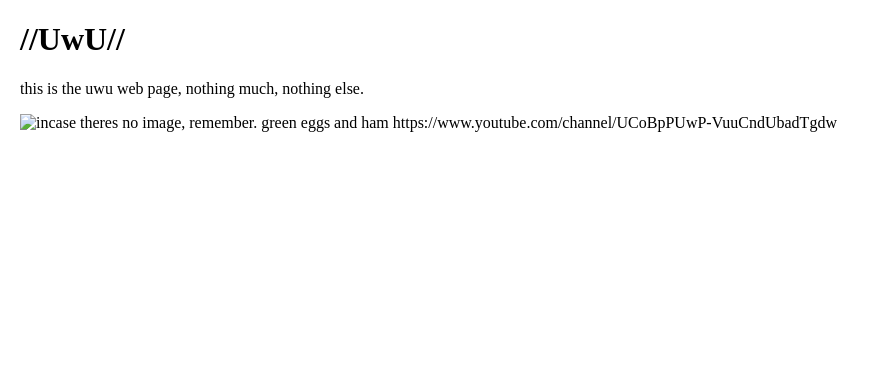
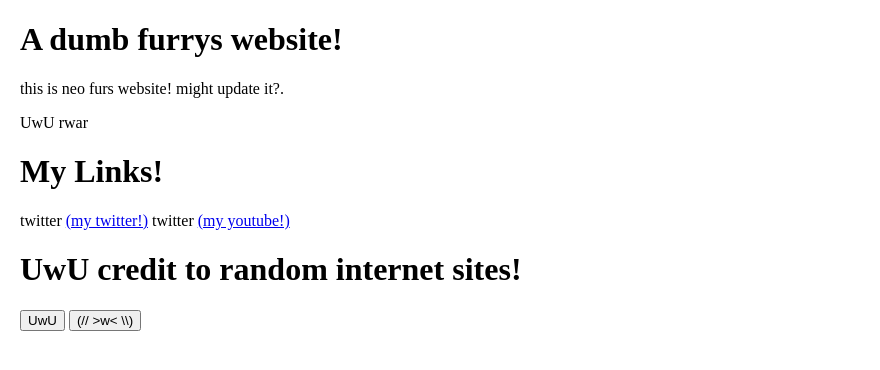
Before and after one commit to slyfallacy/UWUNET, a plain HTML site: page index.html in a window 1280 px wide. Shown: the whole page, without its empty margins (0-880 px from the left). Drawn offline with Linux system fonts and the light colour scheme.

Commit message:
Update index.html

```diff
--- a/index.html
+++ b/index.html
@@ -1,5 +1,5 @@
 <!--
-UwU.
+Online HTML, CSS and JavaScript editor to run code online.
 -->
 <!DOCTYPE html>
 <html lang="en">
@@ -8,22 +8,62 @@ UwU.
     <meta charset="UTF-8" />
     <meta name="viewport" content="width=device-width, initial-scale=1.0" />
     <link rel="stylesheet" href="style.css" />
-    <title>UWUNET</title>
+    <title>UWUNET2</title>
 </head>
 
 <body>
     <h1>
-        //UwU//
+       A dumb furrys website!
     </h1>
     <p>
-        this is the uwu web page, nothing much, nothing else.
+        this is neo furs website! might update it?.
+        </h1>
+    <p>
+        UwU rwar
     </p>
     <script src="script.js"></script>
 </body>
 
 </html>
 
+<html>
+   <head>
+      <title>HTML Hyperlinks</title>
+   </head>
 
-<img src="pixil-gif-drawing (79).jpg" alt="incase theres no image, remember. green eggs and ham" style="width:20%">
+   <body>
+      <h1>My Links!</h1>
+      <p>
+         twitter <a href="https://twitter.com/dakotasylveste3">(my twitter!)</a>  twitter <a href="https://www.youtube.com/channel/UCoBpPUwP-VuuCndUbadTgdw">(my youtube!)</a>
+      </p>
+   </body>
+</html>
 
-  </html>  https://www.youtube.com/channel/UCoBpPUwP-VuuCndUbadTgdw
+
+
+<!DOCTYPE html>
+<html>
+
+<head>
+    <meta charset="UTF-8">
+    <meta name="viewport",
+          content="width=device-width, initial-scale=1.0">
+    <title>Snake Game</title>
+    <link rel="stylesheet" href="style.css">
+    <script src="script.js"></script>
+</head>
+
+<body>
+    <h1>UwU     credit to random internet sites!
+</h1>
+</body>
+
+</html>
+
+
+<button class="button" href="#" onclick="show('popup')">UwU</button>
+
+
+
+
+<button class="button" href="#" onclick="show('popupk')">(// >w< \\) </button>
```
